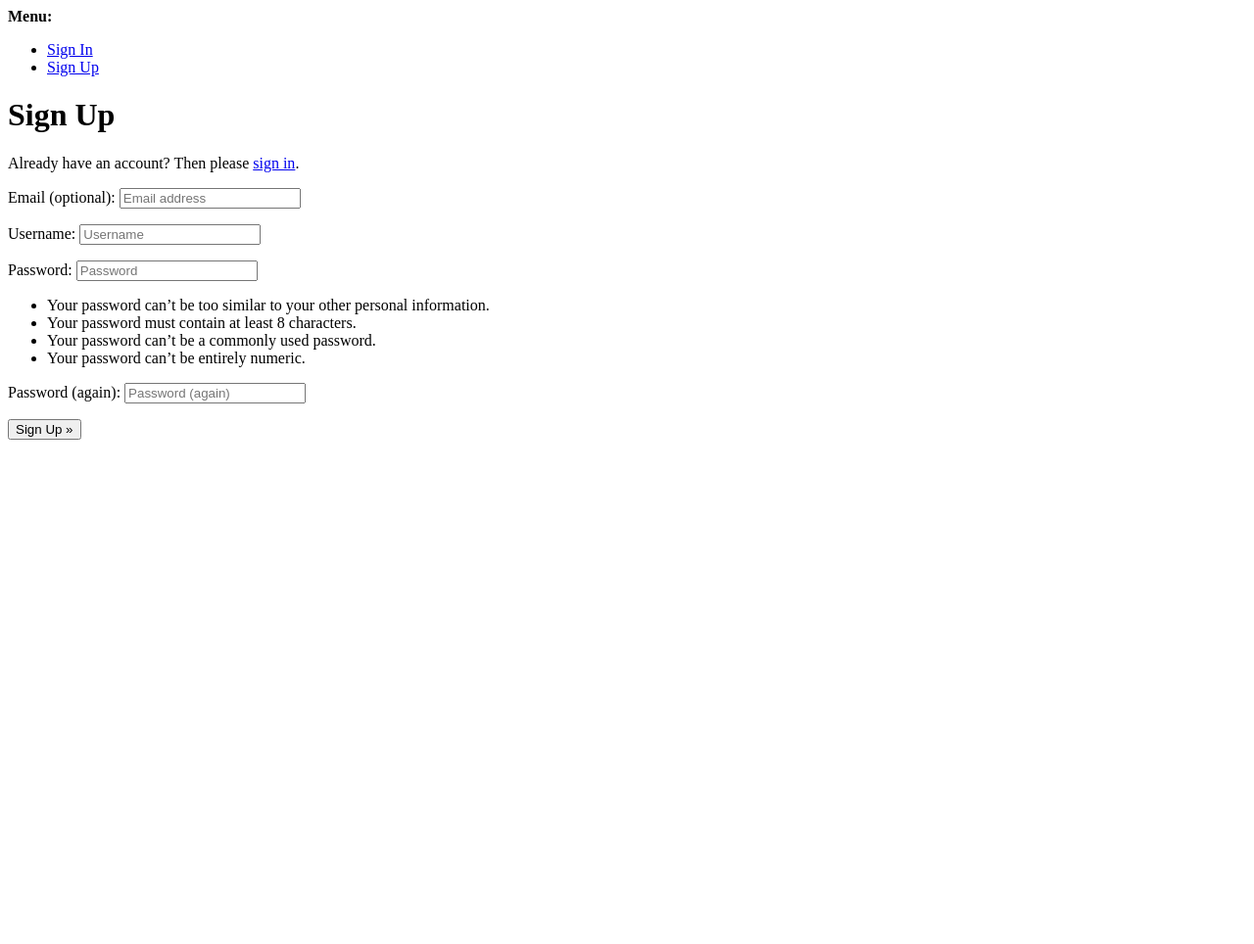
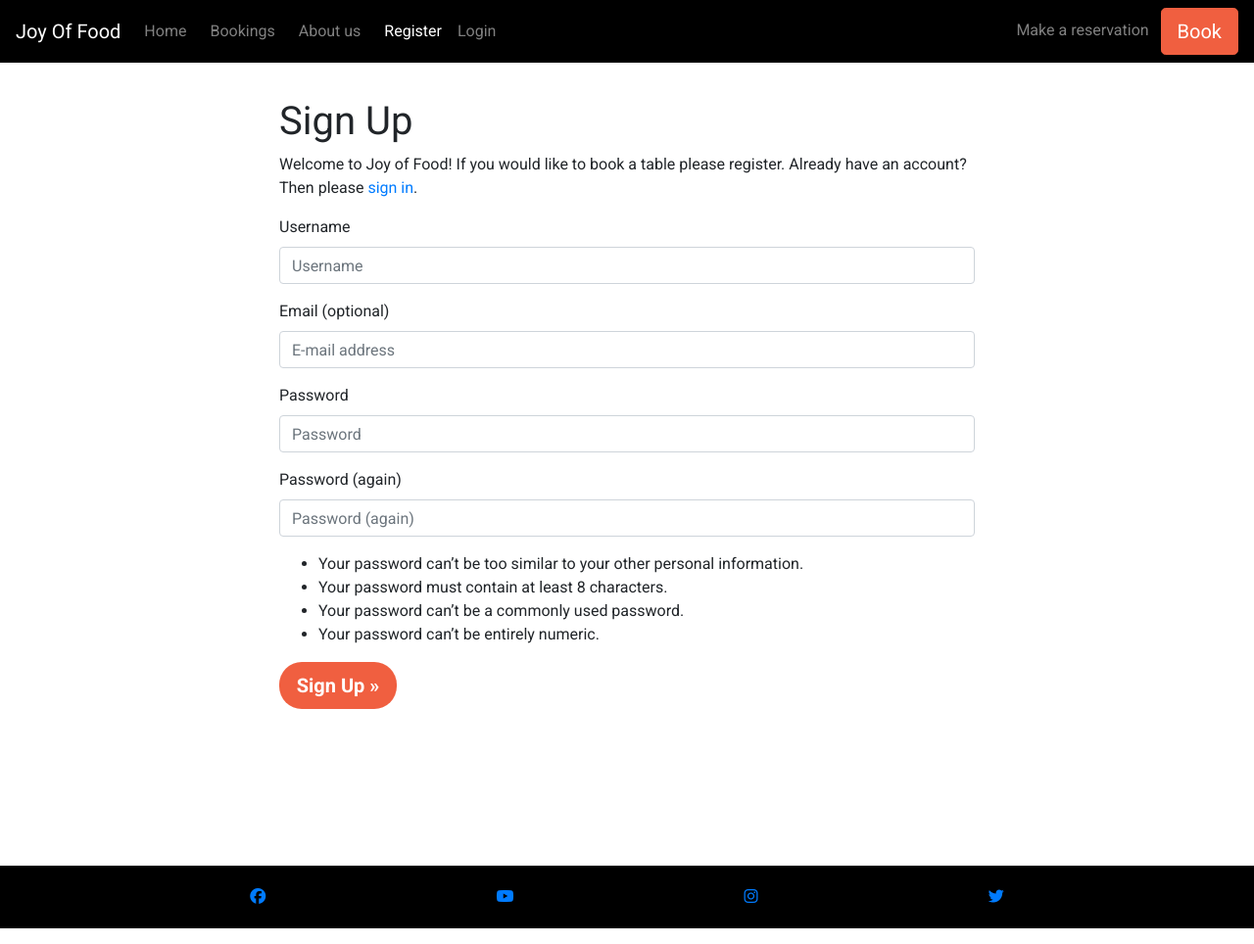
Before and after one commit to Maadajibao/Project-4-Joy-Of-Food, a Django app: page /accounts/signup/ in a window 1280 px wide. Shown: the whole page at 98% size. Before the commit the page ends 449 px from the top, so only its background shows below. Run offline with Django 4.2, Linux system fonts and the light colour scheme; some libraries are stand-ins or nearby versions.

Commit message:
Styled signup and login page

```diff
--- a/food_joy/settings.py
+++ b/food_joy/settings.py
@@ -28,7 +28,8 @@ TEMPLATES_DIR = os.path.join(BASE_DIR, 'templates')
 SECRET_KEY = os.environ.get('SECRET_KEY')
 
 # SECURITY WARNING: don't run with debug turned on in production!
-DEBUG = False
+
+DEBUG = True
 
 ALLOWED_HOSTS = ['8000-maadajibao-project4joyo-el6liml2nnr.ws-eu110.gitpod.io',
                 '.herokuapp.com']
--- a/static/css/style.css
+++ b/static/css/style.css
@@ -69,6 +69,26 @@ body {
 .btn--red:active,
 .btn--red:focus,
 .btn--red:active:focus {
+    background-color: #df4929;
+    border-color: #df4929;
+}
+
+.btn--cta1 {
+    font-weight: bold;
+    border-radius: 23px;
+    width: 120px;
+}
+
+.btn--red1 {
+    color: white;
+    background-color: #f05f40;
+    border-color: #f06040c9;
+}
+
+.btn--red1:hover,
+.btn--red1:active,
+.btn--red1:focus,
+.btn--red1:active:focus {
     background-color: #df4929;
     border-color: #df4929;
 }
@@ -198,6 +218,14 @@ body {
     height: 100vh;
 }
 
+/*Log in and sigh up containers*/
+
+.signup-container {
+    height: 100vh;
+    margin-top: 20px;
+
+}
+
 
 
 
--- a/templates/account/base.html
+++ b/templates/account/base.html
@@ -22,6 +22,7 @@
     </div>
     {% endif %}
 
+
     <div>
       <strong>{% trans "Menu:" %}</strong>
       <ul>
@@ -34,6 +35,7 @@
         {% endif %}
       </ul>
     </div>
+
     {% block content %}
     {% endblock content %}
     {% endblock body %}
--- a/templates/account/signup.html
+++ b/templates/account/signup.html
@@ -1,21 +1,68 @@
-{% extends "account/base.html" %}
+{% extends "base.html" %}
 
 {% load i18n %}
 
 {% block head_title %}{% trans "Signup" %}{% endblock head_title %}
 
 {% block content %}
+<div class="container">
+  <div class="signup-container">
+    <div class="row">
+      <div class="col-md-8 mt-3 offset-md-2">
         <h1>{% trans "Sign Up" %}</h1>
 
-<p>{% blocktrans %}Already have an account? Then please <a href="{{ login_url }}">sign in</a>.{% endblocktrans %}</p>
+          <p>{% blocktrans %}Welcome to Joy of Food! If you would like to book a table please register. Already have an account? Then please <a href="{{ login_url }}">sign in</a>.{% endblocktrans %}</p>
 
           <form class="signup" id="signup_form" method="post" action="{% url 'account_signup' %}">
             {% csrf_token %}
-  {{ form.as_p }}
             {% if redirect_field_value %}
             <input type="hidden" name="{{ redirect_field_name }}" value="{{ redirect_field_value }}" />
             {% endif %}
-  <button type="submit">{% trans "Sign Up" %} &raquo;</button>
+            <div id=" div_id_username" class="form-group">
+              <label for="id_username" class="requiredField">
+                Username
+              </label>
+              <div>
+                <input type="text" name="username" placeholder="Username" autocomplete="username" minlength="1" maxlength="150" class="textinput textInput form-control" required="" id="id_username">
+              </div>
+            </div>
+            <div id="div_id_email" class="form-group">
+              <label for="id_email" class="requiredField">
+                Email (optional)
+              </label>
+              <div>
+                <input type="email" name="email" placeholder="E-mail address" autocomplete="email" class="textinput textInput form-control" id="id_email">
+              </div>
+            </div>
+
+            <div id=" div_id_password1" class="form-group">
+              <label for="id_password1" class=" requiredField">
+                Password
+              </label>
+              <div>
+                <input type="password" name="password1" placeholder="Password" autocomplete="new-password" class="textinput textInput form-control" required="" id="id_password1">
+              </div>
+            </div>
+
+            <div id=" div_id_password2" class="form-group">
+              <label for="id_password2" class=" requiredField">
+                Password (again)
+              </label>
+              <div>
+                <input type="password" name="password2" placeholder="Password (again)" autocomplete="new-password" class="textinput textInput form-control" required="" id="id_password2">
+              </div>
+            </div>
+
+            <ul>
+              <li>Your password can’t be too similar to your other personal information.</li>
+              <li>Your password must contain at least 8 characters.</li><li>Your password can’t be a commonly used password.</li>
+              <li>Your password can’t be entirely numeric.</li>
+            </ul>
+
+            <button type="submit" class="btn btn-lg btn--cta1 btn--red1">{% trans "Sign Up" %} &raquo;</button>
           </form>
-
+      </div>
+    </div>
+  </div>
+</div>
 {% endblock content %}
```
Also changed, not shown: templates/account/login.html (+29 -2 lines). Lines whose indentation alone changed are shown as unchanged.
